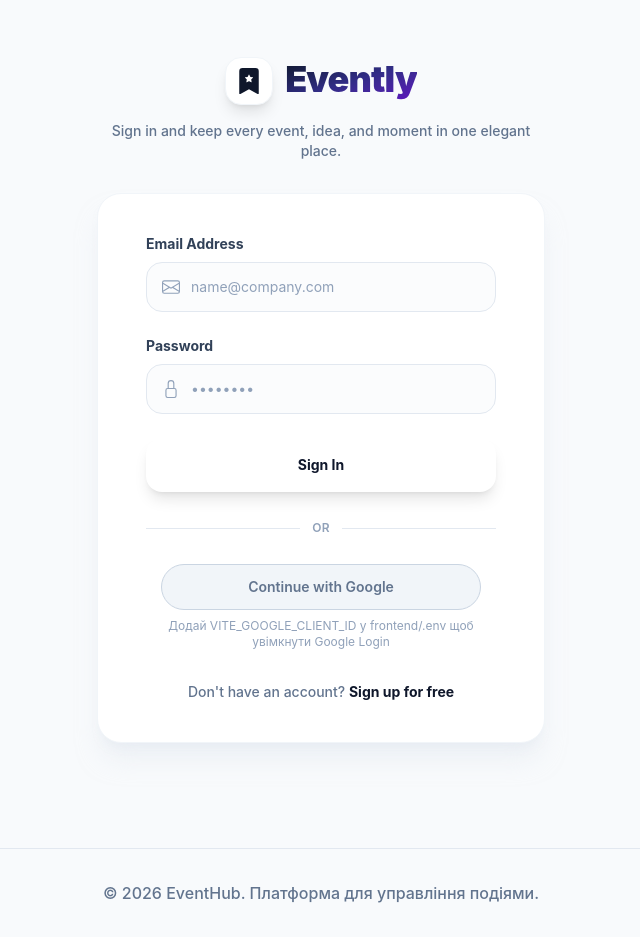
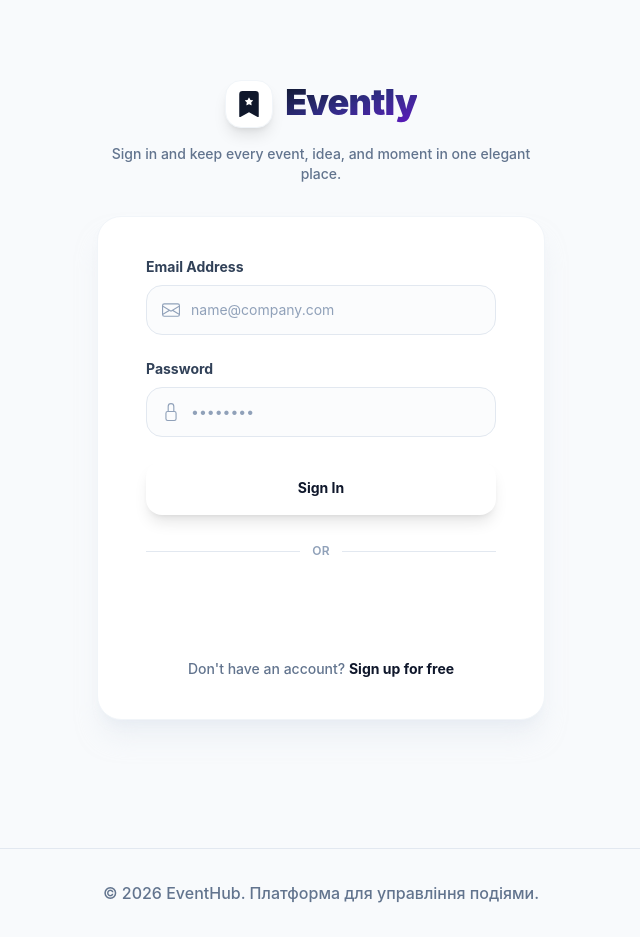
Before and after one commit to VitalityTech/Application, a React (Vite) app in the folder frontend/: page /login in a window 1280 px wide. Shown: the whole page, without its empty margins (319-959 px from the left). Built offline with nearby package versions, Linux system fonts and the light colour scheme; no server answers.

Commit message:
fix(frontend): harden Google env handling and production API fallback

```diff
--- a/frontend/src/api/baseUrl.ts
+++ b/frontend/src/api/baseUrl.ts
@@ -5,12 +5,13 @@ const getDefaultApiUrl = () => {
 
   const { protocol, hostname } = window.location;
 
-  // On mobile devices opened via LAN IP, use the same host with backend port.
-  if (hostname !== "localhost" && hostname !== "127.0.0.1") {
-    return `${protocol}//${hostname}:3000`;
+  // Local dev: backend is expected on port 3000.
+  if (hostname === "localhost" || hostname === "127.0.0.1") {
+    return "http://localhost:3000";
   }
 
-  return "http://localhost:3000";
+  // Production fallback: use current origin unless VITE_API_URL is set.
+  return `${protocol}//${hostname}`;
 };
 
 export const API_BASE_URL = import.meta.env.VITE_API_URL || getDefaultApiUrl();
--- /dev/null
+++ b/frontend/src/api/googleClient.ts
@@ -0,0 +1,23 @@
+const GOOGLE_PLACEHOLDER = "your-google-oauth-client-id";
+
+// Vercel/UI sometimes stores env values with accidental quotes or trailing spaces.
+export const getGoogleClientId = (): string | undefined => {
+  const rawValue = import.meta.env.VITE_GOOGLE_CLIENT_ID as string | undefined;
+
+  if (typeof rawValue !== "string") {
+    return undefined;
+  }
+
+  const normalized = rawValue.trim().replace(/^['\"]|['\"]$/g, "");
+  return normalized.length > 0 ? normalized : undefined;
+};
+
+export const isGoogleClientIdConfigured = (
+  clientId: string | undefined,
+): boolean => {
+  if (!clientId) {
+    return false;
+  }
+
+  return !clientId.toLowerCase().includes(GOOGLE_PLACEHOLDER);
+};
--- a/frontend/src/main.tsx
+++ b/frontend/src/main.tsx
@@ -3,14 +3,13 @@ import { createRoot } from "react-dom/client";
 import { GoogleOAuthProvider } from "@react-oauth/google";
 import "./index.css";
 import App from "./App.tsx";
+import {
+  getGoogleClientId,
+  isGoogleClientIdConfigured,
+} from "./api/googleClient";
 
-const googleClientId = import.meta.env.VITE_GOOGLE_CLIENT_ID as
-  | string
-  | undefined;
-const hasValidGoogleClientId =
-  Boolean(googleClientId) &&
-  !googleClientId?.includes("your-google-oauth-client-id") &&
-  /\.apps\.googleusercontent\.com$/.test(googleClientId ?? "");
+const googleClientId = getGoogleClientId();
+const hasValidGoogleClientId = isGoogleClientIdConfigured(googleClientId);
 
 createRoot(document.getElementById("root")!).render(
   <StrictMode>
--- a/frontend/src/pages/Auth/LoginPage.tsx
+++ b/frontend/src/pages/Auth/LoginPage.tsx
@@ -5,6 +5,10 @@ import toast from "react-hot-toast";
 import { GoogleLogin } from "@react-oauth/google";
 import type { CredentialResponse } from "@react-oauth/google";
 import { API_BASE_URL } from "../../api/baseUrl";
+import {
+  getGoogleClientId,
+  isGoogleClientIdConfigured,
+} from "../../api/googleClient";
 
 export const LoginPage = () => {
   const [email, setEmail] = useState("");
@@ -14,13 +18,8 @@ export const LoginPage = () => {
   const location = useLocation();
   const redirectTo =
     (location.state as { from?: string } | null)?.from || "/events";
-  const googleClientId = import.meta.env.VITE_GOOGLE_CLIENT_ID as
-    | string
-    | undefined;
-  const hasGoogleClientId =
-    Boolean(googleClientId) &&
-    !googleClientId?.includes("your-google-oauth-client-id") &&
-    /\.apps\.googleusercontent\.com$/.test(googleClientId ?? "");
+  const googleClientId = getGoogleClientId();
+  const hasGoogleClientId = isGoogleClientIdConfigured(googleClientId);
 
   const handleSubmit = async (e: React.FormEvent) => {
     e.preventDefault();
--- a/frontend/src/pages/Auth/RegisterPage.tsx
+++ b/frontend/src/pages/Auth/RegisterPage.tsx
@@ -10,6 +10,10 @@ import {
 } from "react-icons/bs";
 import { Link, useLocation, useNavigate } from "react-router-dom";
 import { API_BASE_URL } from "../../api/baseUrl";
+import {
+  getGoogleClientId,
+  isGoogleClientIdConfigured,
+} from "../../api/googleClient";
 
 export const RegisterPage = () => {
   const [fullName, setFullName] = useState("");
@@ -20,13 +24,8 @@ export const RegisterPage = () => {
   const location = useLocation();
   const redirectTo =
     (location.state as { from?: string } | null)?.from || "/events";
-  const googleClientId = import.meta.env.VITE_GOOGLE_CLIENT_ID as
-    | string
-    | undefined;
-  const hasGoogleClientId =
-    Boolean(googleClientId) &&
-    !googleClientId?.includes("your-google-oauth-client-id") &&
-    /\.apps\.googleusercontent\.com$/.test(googleClientId ?? "");
+  const googleClientId = getGoogleClientId();
+  const hasGoogleClientId = isGoogleClientIdConfigured(googleClientId);
 
   const handleSubmit = async (e: React.FormEvent) => {
     e.preventDefault();
```
